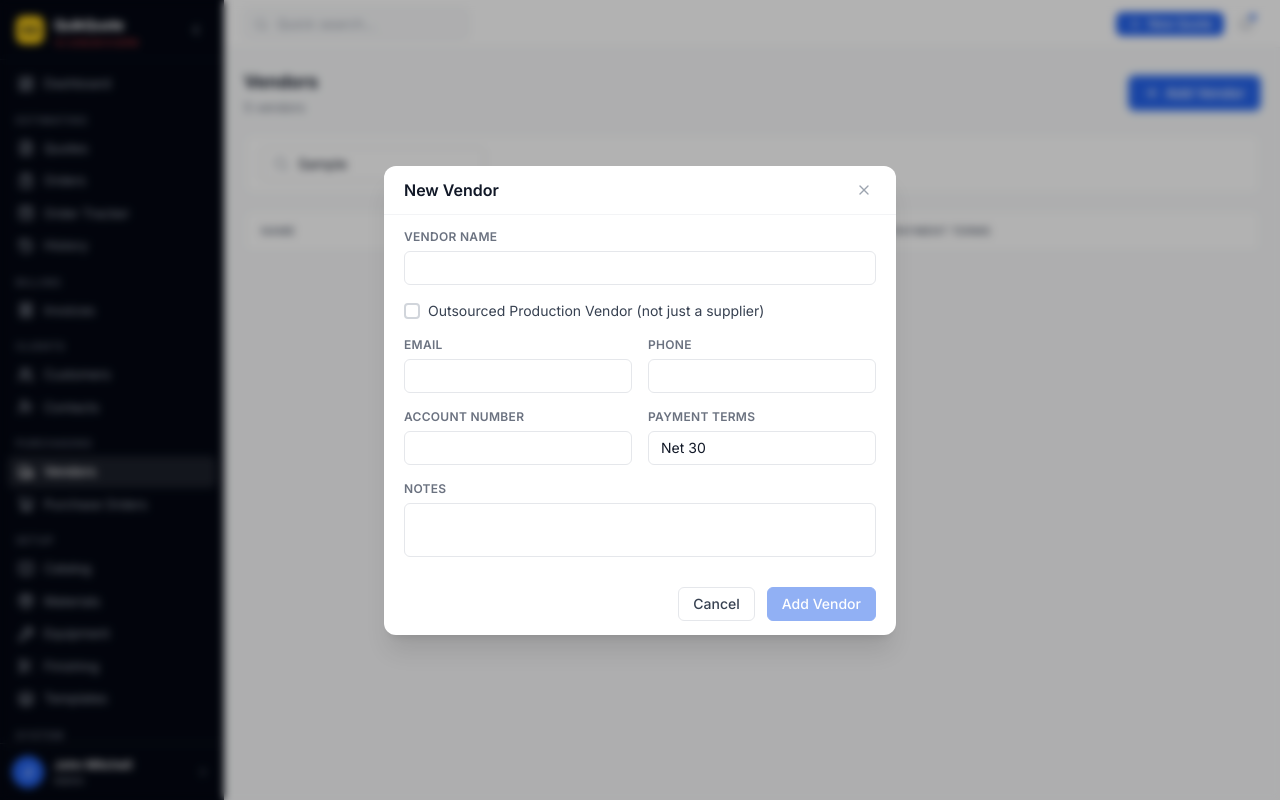
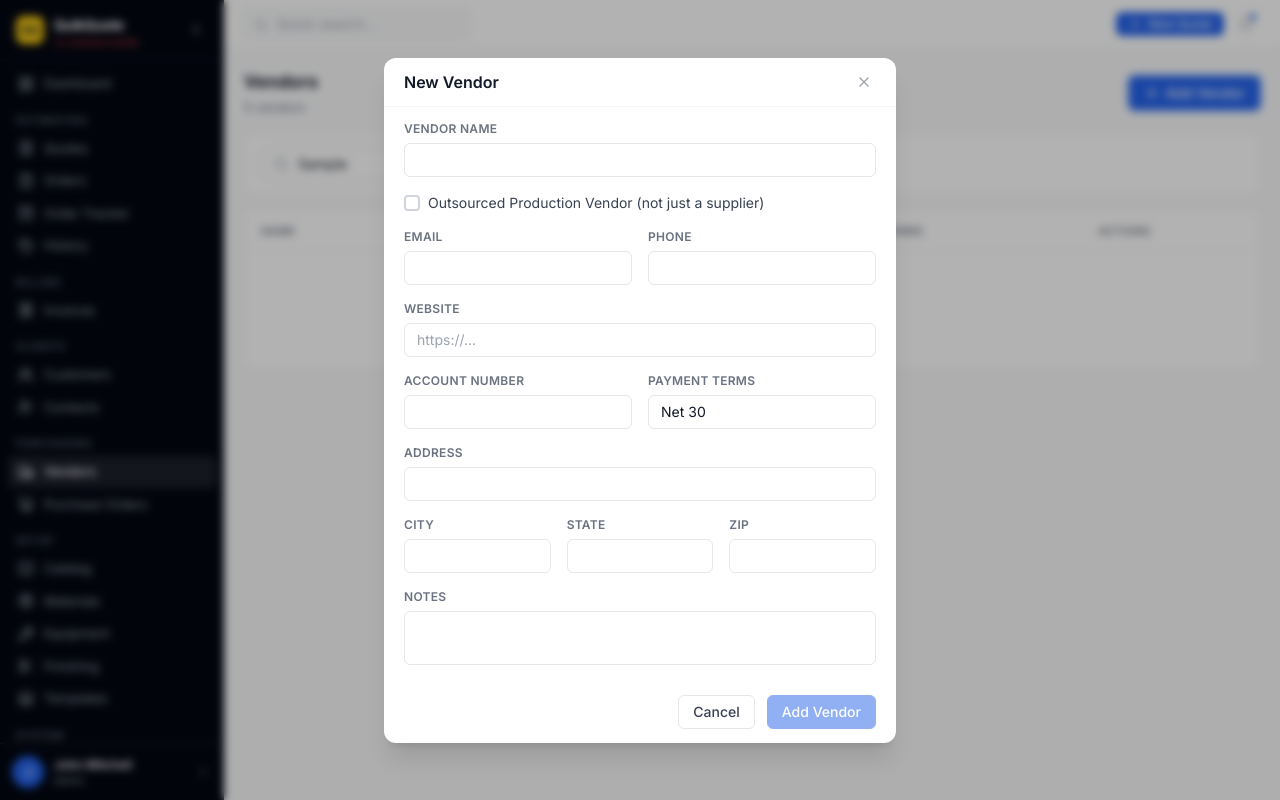
Before and after one commit to jorfdz/QuickQuote, a React (Vite) app: page /vendors in a window 1280 px wide. Both pictures are taken after typing "Sample" into the empty fields and a click on the button "Add Vendor". Built offline with nearby package versions, Linux system fonts and the light colour scheme.

Commit message:
Remove Vendor inline editing.

```diff
--- a/src/pages/Vendors/index.tsx
+++ b/src/pages/Vendors/index.tsx
@@ -1,59 +1,158 @@
 import React, { useState } from 'react';
-import { Plus } from 'lucide-react';
+import { Plus, Edit3, Trash2 } from 'lucide-react';
 import { useStore } from '../../store';
 import { Button, SearchInput, Card, PageHeader, Table, Modal, Input, Textarea, Checkbox } from '../../components/ui';
 import { nanoid } from '../../utils/nanoid';
+import type { Vendor } from '../../types';
+
+const emptyForm = {
+  name: '',
+  email: '',
+  phone: '',
+  website: '',
+  address: '',
+  city: '',
+  state: '',
+  zip: '',
+  accountNumber: '',
+  paymentTerms: 'Net 30',
+  notes: '',
+  isOutsourcedProduction: false,
+};
 
 export const Vendors: React.FC = () => {
-  const { vendors, addVendor } = useStore();
+  const { vendors, addVendor, updateVendor } = useStore();
   const [search, setSearch] = useState('');
-  const [showNew, setShowNew] = useState(false);
-  const [form, setForm] = useState({ name: '', email: '', phone: '', website: '', address: '', city: '', state: '', zip: '', accountNumber: '', paymentTerms: 'Net 30', notes: '', isOutsourcedProduction: false });
+  const [showModal, setShowModal] = useState(false);
+  const [editingId, setEditingId] = useState<string | null>(null);
+  const [form, setForm] = useState(emptyForm);
+  const [deleteConfirm, setDeleteConfirm] = useState<string | null>(null);
 
   const filtered = vendors.filter(v => !search || v.name.toLowerCase().includes(search.toLowerCase()));
-  const handleAdd = () => {
-    addVendor({ id: nanoid(), ...form, createdAt: new Date().toISOString() });
-    setShowNew(false);
-    setForm({ name: '', email: '', phone: '', website: '', address: '', city: '', state: '', zip: '', accountNumber: '', paymentTerms: 'Net 30', notes: '', isOutsourcedProduction: false });
+
+  const handleOpenNew = () => {
+    setEditingId(null);
+    setForm(emptyForm);
+    setShowModal(true);
+  };
+
+  const handleOpenEdit = (v: Vendor) => {
+    setEditingId(v.id);
+    setForm({
+      name: v.name,
+      email: v.email || '',
+      phone: v.phone || '',
+      website: v.website || '',
+      address: v.address || '',
+      city: v.city || '',
+      state: v.state || '',
+      zip: v.zip || '',
+      accountNumber: v.accountNumber || '',
+      paymentTerms: v.paymentTerms || 'Net 30',
+      notes: v.notes || '',
+      isOutsourcedProduction: v.isOutsourcedProduction,
+    });
+    setShowModal(true);
+  };
+
+  const handleClose = () => {
+    setShowModal(false);
+    setEditingId(null);
+  };
+
+  const handleSave = () => {
+    if (!form.name) return;
+    if (editingId) {
+      updateVendor(editingId, { ...form });
+    } else {
+      addVendor({ id: nanoid(), ...form, createdAt: new Date().toISOString() });
+    }
+    handleClose();
+  };
+
+  const handleDelete = (id: string) => {
+    // Remove from vendors list via updateVendor workaround — mark inactive or filter
+    // Since the store doesn't have deleteVendor, we'll just close for now
+    setDeleteConfirm(null);
   };
 
   return (
     <div>
-      <PageHeader title="Vendors" subtitle={`${vendors.length} vendors`}
-        actions={<Button variant="primary" icon={<Plus className="w-4 h-4" />} onClick={() => setShowNew(true)}>Add Vendor</Button>}
+      <PageHeader
+        title="Vendors"
+        subtitle={`${vendors.length} vendors`}
+        actions={
+          <Button variant="primary" icon={<Plus className="w-4 h-4" />} onClick={handleOpenNew}>
+            Add Vendor
+          </Button>
+        }
       />
-      <Card className="mb-4"><div className="flex gap-4 px-4 py-3"><SearchInput value={search} onChange={setSearch} placeholder="Search vendors..." /></div></Card>
+      <Card className="mb-4">
+        <div className="flex gap-4 px-4 py-3">
+          <SearchInput value={search} onChange={setSearch} placeholder="Search vendors..." />
+        </div>
+      </Card>
       <Card>
-        <Table headers={['Name', 'Type', 'Email', 'Phone', 'Payment Terms', '']}>
+        <Table headers={['Name', 'Type', 'Email', 'Phone', 'Payment Terms', 'Actions']}>
           {filtered.map(v => (
             <tr key={v.id} className="hover:bg-gray-50 transition-colors">
               <td className="py-3 px-4 font-semibold text-sm text-gray-900">{v.name}</td>
-              <td className="py-3 px-4"><span className={`text-xs px-2 py-0.5 rounded-full font-medium ${v.isOutsourcedProduction ? 'bg-purple-50 text-purple-700' : 'bg-blue-50 text-blue-700'}`}>{v.isOutsourcedProduction ? 'Production' : 'Supplier'}</span></td>
+              <td className="py-3 px-4">
+                <span className={`text-xs px-2 py-0.5 rounded-full font-medium ${v.isOutsourcedProduction ? 'bg-purple-50 text-purple-700' : 'bg-blue-50 text-blue-700'}`}>
+                  {v.isOutsourcedProduction ? 'Production' : 'Supplier'}
+                </span>
+              </td>
               <td className="py-3 px-4 text-sm text-gray-500">{v.email || '—'}</td>
               <td className="py-3 px-4 text-sm text-gray-500">{v.phone || '—'}</td>
               <td className="py-3 px-4 text-sm text-gray-500">{v.paymentTerms || '—'}</td>
-              <td className="py-3 px-4"><Button size="sm" variant="ghost">Edit</Button></td>
+              <td className="py-3 px-4">
+                <button
+                  onClick={() => handleOpenEdit(v)}
+                  className="p-1.5 text-gray-400 hover:text-blue-600 hover:bg-blue-50 rounded"
+                  title="Edit"
+                >
+                  <Edit3 className="w-3.5 h-3.5" />
+                </button>
+              </td>
             </tr>
           ))}
         </Table>
+        {filtered.length === 0 && (
+          <div className="text-center py-12 text-gray-400">
+            <p className="text-sm">No vendors found</p>
+          </div>
+        )}
       </Card>
 
-      <Modal isOpen={showNew} onClose={() => setShowNew(false)} title="New Vendor">
+      <Modal isOpen={showModal} onClose={handleClose} title={editingId ? 'Edit Vendor' : 'New Vendor'}>
         <div className="space-y-4">
           <Input label="Vendor Name" value={form.name} onChange={e => setForm(f => ({ ...f, name: e.target.value }))} />
-          <Checkbox checked={form.isOutsourcedProduction} onChange={v => setForm(f => ({ ...f, isOutsourcedProduction: v }))} label="Outsourced Production Vendor (not just a supplier)" />
+          <Checkbox
+            checked={form.isOutsourcedProduction}
+            onChange={v => setForm(f => ({ ...f, isOutsourcedProduction: v }))}
+            label="Outsourced Production Vendor (not just a supplier)"
+          />
           <div className="grid grid-cols-2 gap-4">
             <Input label="Email" value={form.email} onChange={e => setForm(f => ({ ...f, email: e.target.value }))} />
             <Input label="Phone" value={form.phone} onChange={e => setForm(f => ({ ...f, phone: e.target.value }))} />
           </div>
+          <Input label="Website" value={form.website} onChange={e => setForm(f => ({ ...f, website: e.target.value }))} placeholder="https://..." />
           <div className="grid grid-cols-2 gap-4">
             <Input label="Account Number" value={form.accountNumber} onChange={e => setForm(f => ({ ...f, accountNumber: e.target.value }))} />
             <Input label="Payment Terms" value={form.paymentTerms} onChange={e => setForm(f => ({ ...f, paymentTerms: e.target.value }))} />
           </div>
+          <Input label="Address" value={form.address} onChange={e => setForm(f => ({ ...f, address: e.target.value }))} />
+          <div className="grid grid-cols-3 gap-4">
+            <Input label="City" value={form.city} onChange={e => setForm(f => ({ ...f, city: e.target.value }))} />
+            <Input label="State" value={form.state} onChange={e => setForm(f => ({ ...f, state: e.target.value }))} />
+            <Input label="Zip" value={form.zip} onChange={e => setForm(f => ({ ...f, zip: e.target.value }))} />
+          </div>
           <Textarea label="Notes" value={form.notes} onChange={e => setForm(f => ({ ...f, notes: e.target.value }))} rows={2} />
           <div className="flex gap-3 justify-end pt-2">
-            <Button variant="secondary" onClick={() => setShowNew(false)}>Cancel</Button>
-            <Button variant="primary" onClick={handleAdd} disabled={!form.name}>Add Vendor</Button>
+            <Button variant="secondary" onClick={handleClose}>Cancel</Button>
+            <Button variant="primary" onClick={handleSave} disabled={!form.name}>
+              {editingId ? 'Save Changes' : 'Add Vendor'}
+            </Button>
           </div>
         </div>
       </Modal>
```
